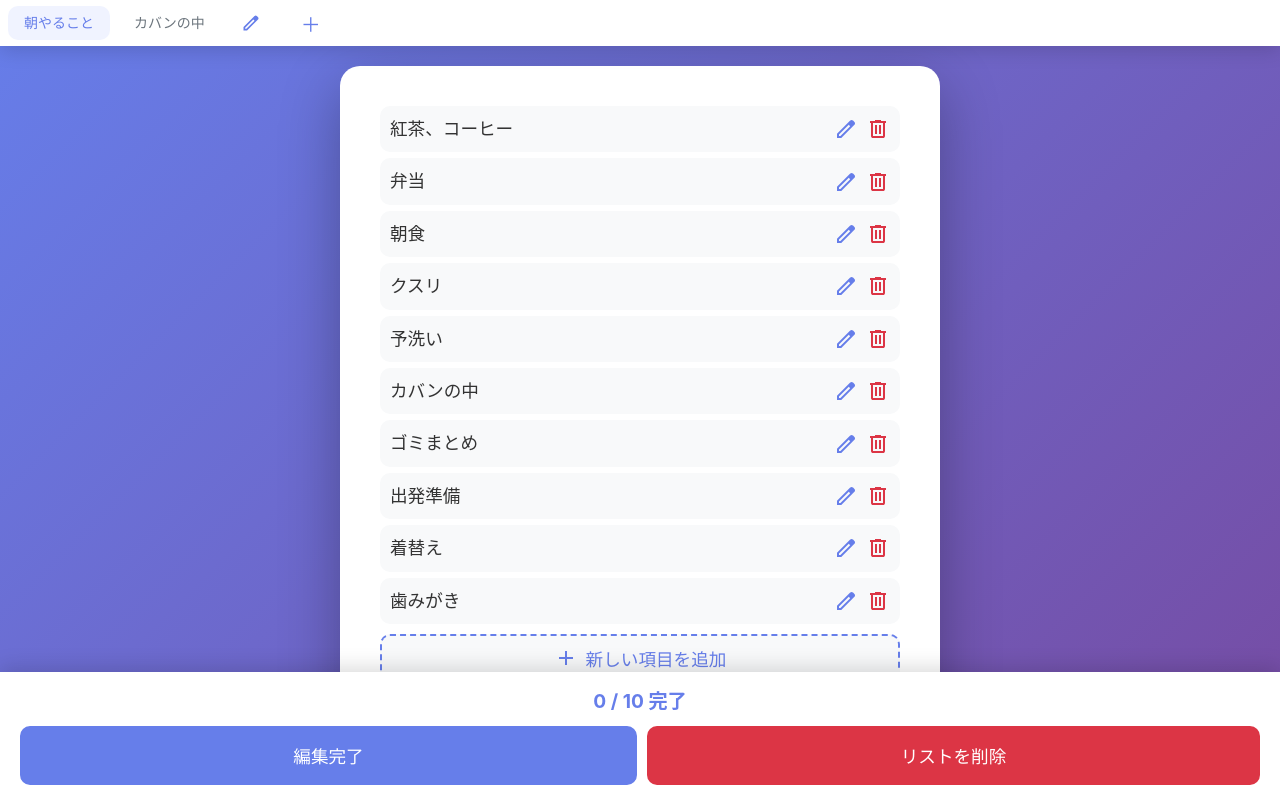
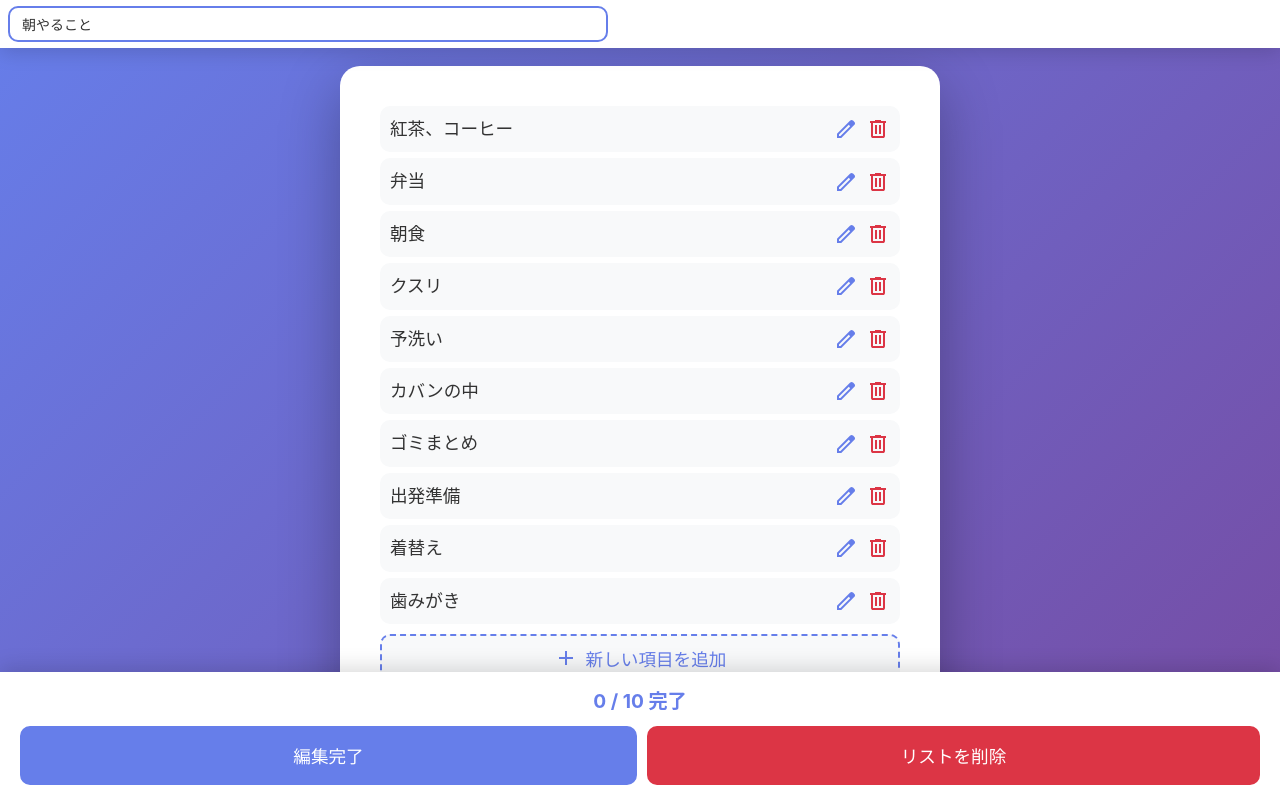
Before and after one commit to keigo-hisazumi/check-list, a Vue app: page / in a window 1280 px wide. Both pictures are taken after a click on the button "項目を編集". Built offline with nearby package versions, Linux system fonts and the light colour scheme.

Commit message:
Simplify edit flow: auto-start editing on edit mode, remove save/cancel buttons
Co-authored-by: keigo-hisazumi <235414083+keigo-hisazumi@users.noreply.github.com>

```diff
--- a/src/components/NavigationBar.vue
+++ b/src/components/NavigationBar.vue
@@ -29,8 +29,6 @@ const emit = defineEmits<Emits>()
 
 // 編集中のテキスト
 const editingText = ref<string>('')
-// 編集中かどうか
-const isEditing = ref<boolean>(false)
 // 入力フィールドへの参照
 const inputRef = ref<HTMLInputElement | null>(null)
 
@@ -44,82 +42,57 @@ const handleAddChecklist = () => {
   emit('add-checklist')
 }
 
-// 編集モード開始
-const startEditingName = async () => {
-  const activeNavItem = props.navItems.find(item => item.id === props.activeItem)
-  if (activeNavItem) {
-    editingText.value = activeNavItem.label
-    isEditing.value = true
-    await nextTick()
-    inputRef.value?.focus()
-  }
-}
-
-// 編集を保存
-const saveEdit = () => {
-  const trimmedText = editingText.value.trim()
-  if (trimmedText) {
-    emit('update-checklist-name', props.activeItem, trimmedText)
-    isEditing.value = false
-    editingText.value = ''
+// 編集モードが変更されたときの処理
+watch(() => props.isEditMode, async (newValue) => {
+  if (newValue) {
+    // 編集モードに入ったら自動的に編集開始
+    const activeNavItem = props.navItems.find(item => item.id === props.activeItem)
+    if (activeNavItem) {
+      editingText.value = activeNavItem.label
+      await nextTick()
+      inputRef.value?.focus()
+    }
   } else {
-    // 空の場合は編集をキャンセル
-    cancelEdit()
-  }
-}
-
-// 編集をキャンセル
-const cancelEdit = () => {
-  isEditing.value = false
-  editingText.value = ''
-}
-
-// 編集モードが変更されたら編集状態をリセット
-watch(() => props.isEditMode, (newValue) => {
-  if (!newValue) {
-    isEditing.value = false
+    // 編集モードを終了するときに変更を保存
+    const trimmedText = editingText.value.trim()
+    if (trimmedText) {
+      const activeNavItem = props.navItems.find(item => item.id === props.activeItem)
+      // 元の名前と異なる場合のみ更新
+      if (activeNavItem && trimmedText !== activeNavItem.label) {
+        emit('update-checklist-name', props.activeItem, trimmedText)
+      }
+    }
     editingText.value = ''
   }
 })
 
-// アクティブアイテムが変更されたら編集状態をリセット
-watch(() => props.activeItem, () => {
-  isEditing.value = false
-  editingText.value = ''
+// アクティブアイテムが変更されたときの処理
+watch(() => props.activeItem, async () => {
+  if (props.isEditMode) {
+    // 編集モード中にアクティブアイテムが変更された場合、新しいアイテムの名前を設定
+    const activeNavItem = props.navItems.find(item => item.id === props.activeItem)
+    if (activeNavItem) {
+      editingText.value = activeNavItem.label
+      await nextTick()
+      inputRef.value?.focus()
+    }
+  }
 })
 </script>
 
 <template>
   <nav class="navigation-bar">
     <div class="nav-scroll-container">
-      <!-- 編集モードでアクティブな項目の場合は編集UI表示 -->
-      <div v-if="props.isEditMode && isEditing" class="edit-name-container">
+      <!-- 編集モードの場合は入力フィールドを表示 -->
+      <div v-if="props.isEditMode" class="edit-name-container">
         <input
           ref="inputRef"
           v-model="editingText"
           type="text"
           class="edit-name-input"
           aria-label="チェックリスト名を編集"
-          @keyup.enter="saveEdit"
-          @keyup.esc="cancelEdit"
           @click.stop
         />
-        <button
-          class="save-name-button"
-          aria-label="変更を保存"
-          @click="saveEdit"
-          title="保存"
-        >
-          ✓
-        </button>
-        <button
-          class="cancel-name-button"
-          aria-label="編集をキャンセル"
-          @click="cancelEdit"
-          title="キャンセル"
-        >
-          ✕
-        </button>
       </div>
       <!-- 通常のナビゲーションUI -->
       <template v-else>
@@ -130,17 +103,6 @@ watch(() => props.activeItem, () => {
           @click="handleNavClick(item.id)"
         >
           <span class="nav-label">{{ item.label }}</span>
-        </button>
-        <!-- 編集モードでアクティブな項目の場合は編集ボタンを表示 -->
-        <button
-          v-if="props.isEditMode"
-          class="edit-name-trigger-button"
-          @click="startEditingName"
-          title="チェックリスト名を編集"
-        >
-          <svg xmlns="http://www.w3.org/2000/svg" height="20" viewBox="0 -960 960 960" width="20" fill="currentColor">
-            <path d="M200-200h57l391-391-57-57-391 391v57Zm-80 80v-170l528-527q12-11 26.5-17t30.5-6q16 0 31 6t26 18l55 56q12 11 17.5 26t5.5 30q0 16-5.5 30.5T817-647L290-120H120Zm640-584-56-56 56 56Zm-141 85-28-29 57 57-29-28Z"/>
-          </svg>
         </button>
         <button
           class="add-button"
@@ -269,70 +231,6 @@ watch(() => props.activeItem, () => {
   min-width: 150px;
 }
 
-.save-name-button,
-.cancel-name-button {
-  background: none;
-  border: none;
-  cursor: pointer;
-  font-size: 20px;
-  padding: 4px 8px;
-  transition: transform 0.2s ease;
-  line-height: 1;
-  display: flex;
-  align-items: center;
-  justify-content: center;
-  min-width: 32px;
-  border-radius: 8px;
-}
-
-.save-name-button {
-  color: #28a745;
-}
-
-.save-name-button:hover {
-  transform: scale(1.2);
-  background: #e8f5e9;
-}
-
-.cancel-name-button {
-  color: #dc3545;
-}
-
-.cancel-name-button:hover {
-  transform: scale(1.2);
-  background: #ffebee;
-}
-
-.edit-name-trigger-button {
-  display: flex;
-  align-items: center;
-  justify-content: center;
-  padding: 6px 12px;
-  background: none;
-  border: none;
-  border-radius: 10px;
-  color: #667eea;
-  cursor: pointer;
-  transition: all 0.3s ease;
-  flex-shrink: 0;
-  /* 文字選択を無効化 */
-  user-select: none;
-  -webkit-user-select: none;
-  -moz-user-select: none;
-  /* 押下時のハイライトを無効化 */
-  -webkit-tap-highlight-color: transparent;
-}
-
-.edit-name-trigger-button:hover {
-  background: #f0f3ff;
-  transform: scale(1.05);
-}
-
-.edit-name-trigger-button svg {
-  width: 20px;
-  height: 20px;
-}
-
 @media (max-width: 600px) {
   .navigation-bar {
     /* スマートフォン用のナビゲーションバーの高さ */
@@ -364,12 +262,5 @@ watch(() => props.activeItem, () => {
     padding: 6px 10px;
     min-width: 120px;
   }
-
-  .save-name-button,
-  .cancel-name-button {
-    font-size: 18px;
-    padding: 2px 6px;
-    min-width: 28px;
-  }
 }
 </style>
```
